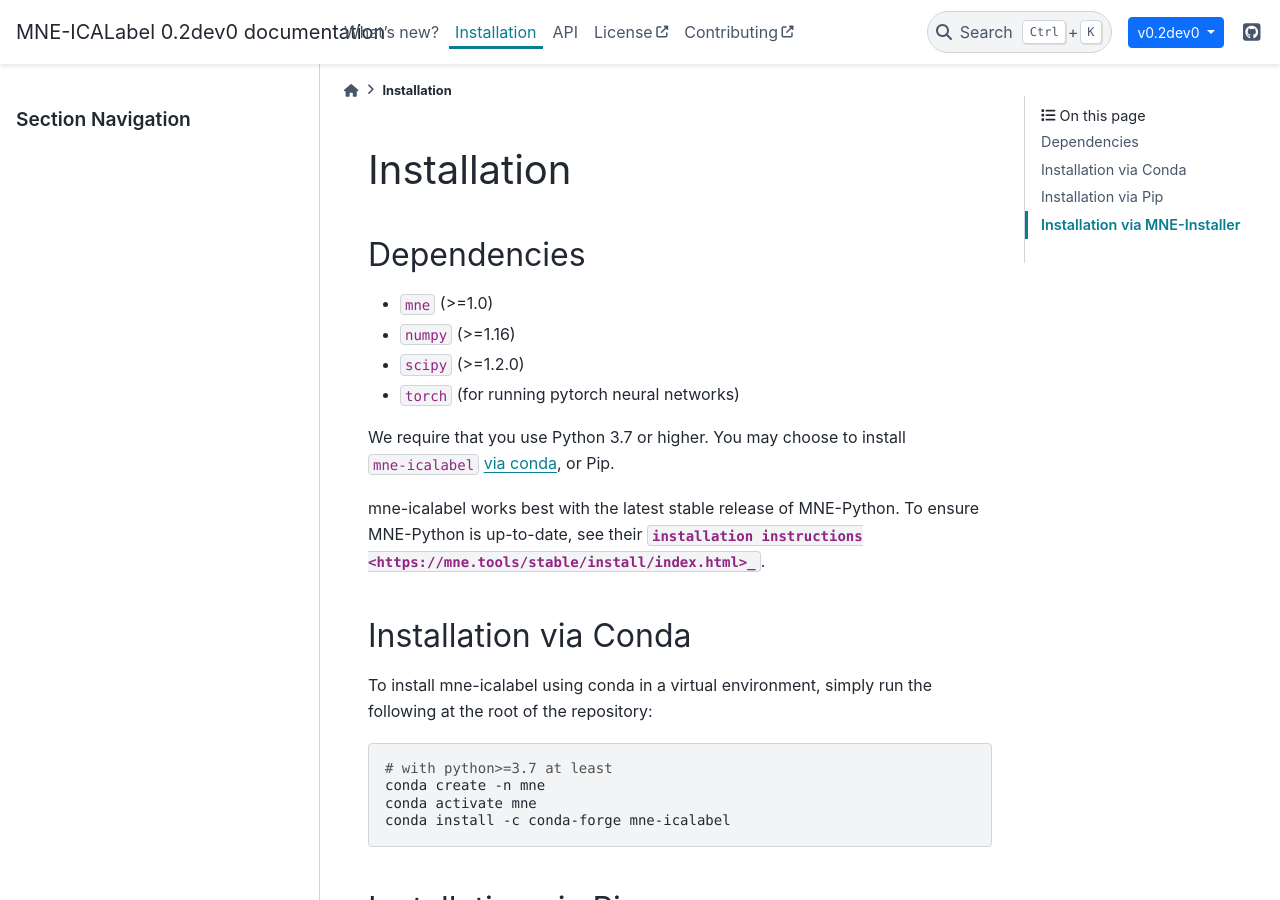
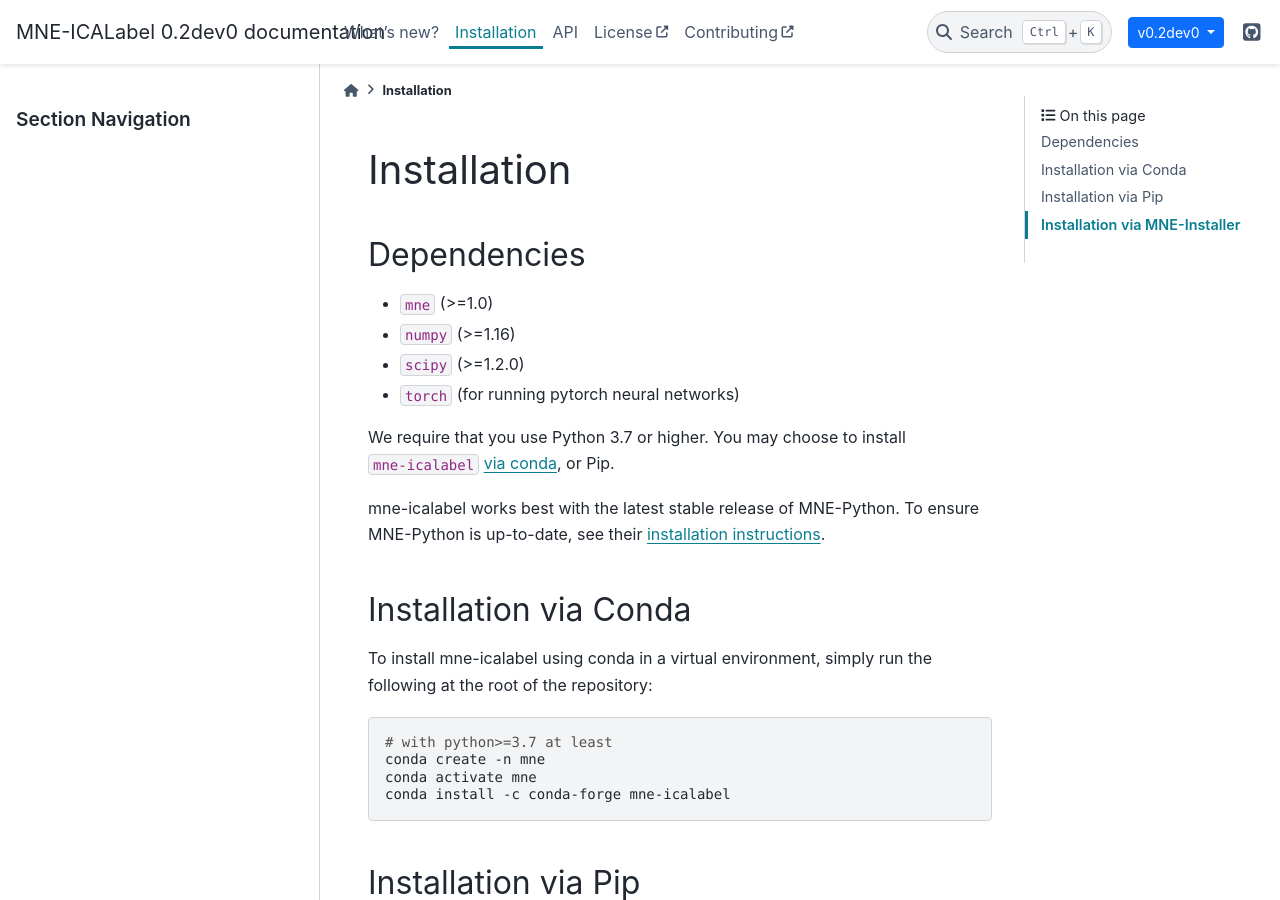
Before and after one commit to mne-tools/mne-icalabel, a Sphinx documentation site: the page built from doc/install.rst, in a window 1280 px wide and 900 px high. Built offline with Sphinx 7.4.7 and the PyData theme 0.15.4, drawn with Linux system fonts in a browser that asks for light colours; pages that are not in the unit, such as notebooks, are missing from menus.

Commit message:
fix typo

```diff
--- a/doc/install.rst
+++ b/doc/install.rst
@@ -16,7 +16,7 @@ You may choose to install ``mne-icalabel`` `via conda <#Installation via conda>`
 or Pip.
 
 mne-icalabel works best with the latest stable release of MNE-Python. To ensure
-MNE-Python is up-to-date, see their `installation instructions <https://mne.tools/stable/install/index.html>_`.
+MNE-Python is up-to-date, see their `installation instructions <https://mne.tools/stable/install/index.html>`_.
 
 
 Installation via Conda
```
